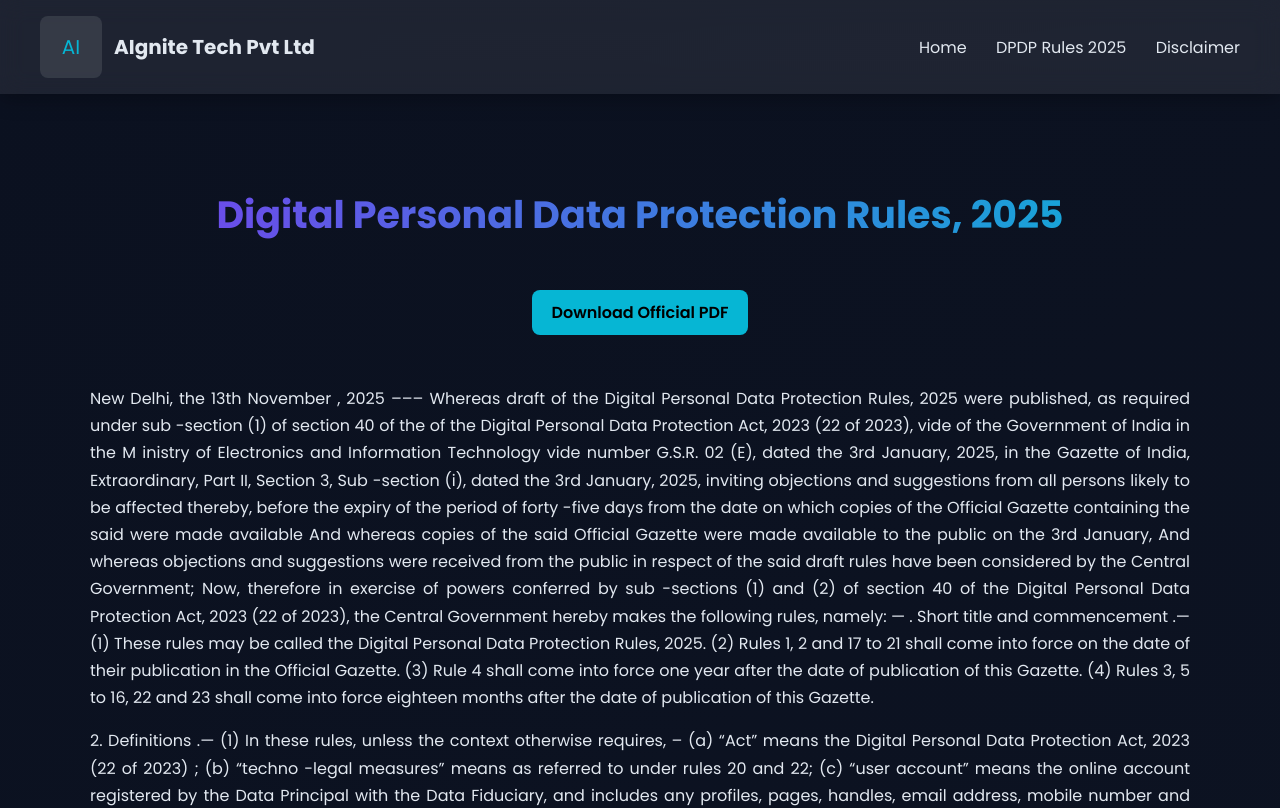
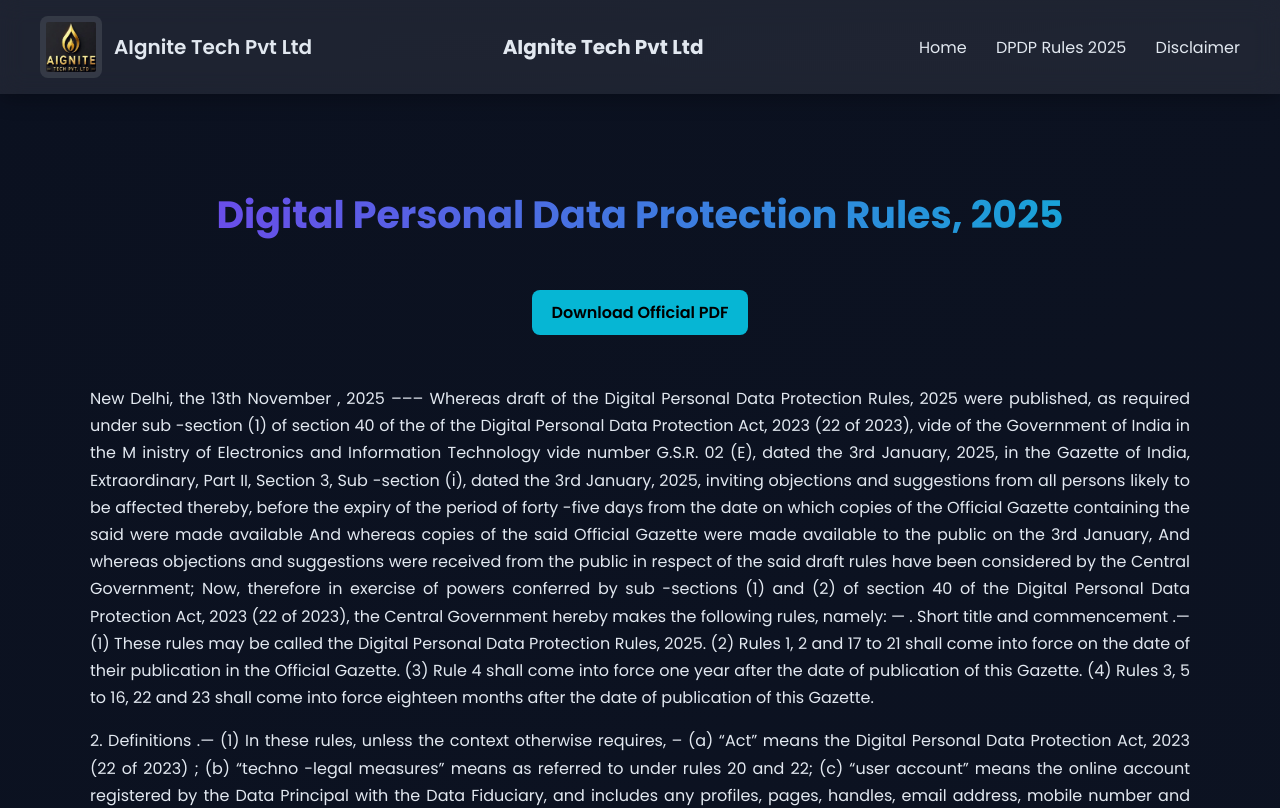
Before and after one commit to techaignite-cell/AIgnite, a plain HTML site: page dpdp.html in a window 1280 px wide. Shown: the top 808 px of the page. Drawn offline with Linux system fonts and the light colour scheme.

Commit message:
Update dpdp.html

```diff
--- a/dpdp.html
+++ b/dpdp.html
@@ -166,16 +166,25 @@
             background-color: var(--bg1);
             color: var(--text);
         }
+            .brand { display: flex; align-items: center; gap: 12px; }
+    .brand img {
+      width: 50px; height: 50px;
+      border-radius: 8px;
+      background: rgba(255,255,255,0.1);
+      padding: 6px;
+    }
+    .brand h1 { font-size: 20px; font-weight: 600; }
+
     </style>
 </head>
 
 <body>
 
 <header>
-    <div style="display:flex;align-items:center;gap:12px;">
-        <div style="width:50px;height:50px;border-radius:8px;background:rgba(255,255,255,0.1);padding:6px; display:flex; justify-content:center; align-items:center;">
-             <span style="font-size: 20px; color: var(--secondary);">AI</span>
-        </div>
+    <div class="brand">
+    <img src="image.png" alt="AIgnite Logo">
+    <h1>AIgnite Tech Pvt Ltd</h1>
+  </div>
         <h1 style="font-size:20px;">AIgnite Tech Pvt Ltd</h1>
     </div>
 
```
